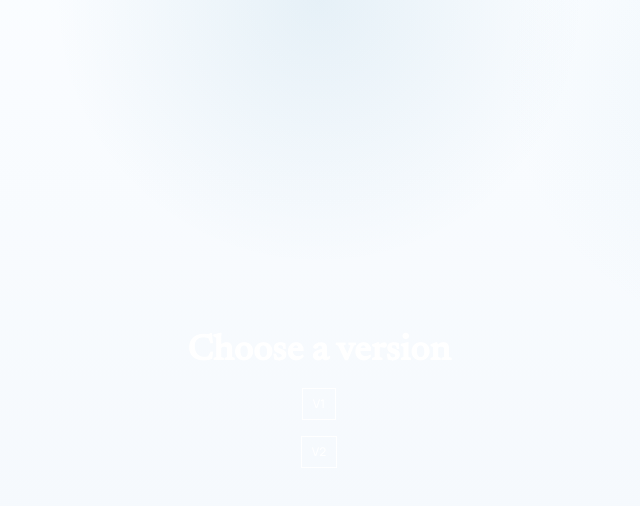
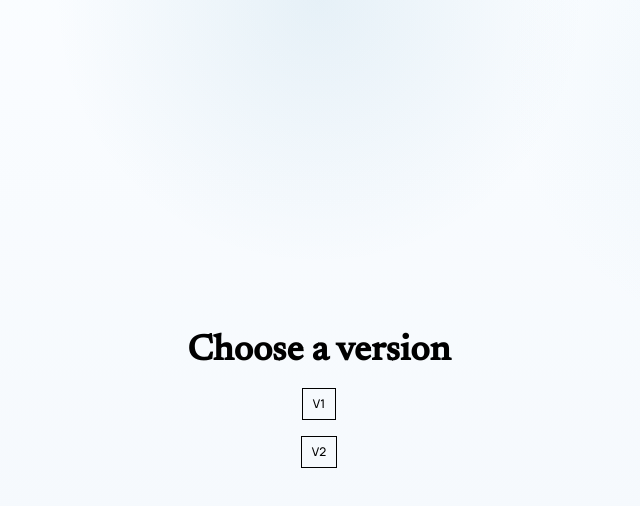
Before and after one commit to aditya04tripathi/plasmit, a Next.js app: page / in a window 1280 px wide. Shown: the top 506 px of the page, without its empty margins (321-961 px from the left). Built offline with nearby package versions, Linux system fonts and the light colour scheme.

Commit message:
refactor: simplify button styles and remove unnecessary classes

```diff
--- a/app/page.tsx
+++ b/app/page.tsx
@@ -3,18 +3,16 @@ import Link from "next/link"
 
 const IndexPage = () => {
   return (
-    <div className="flex h-screen flex-col items-center justify-center gap-4 bg-foreground text-foreground">
-      <h1 className="text-4xl font-bold text-background text-white">
-        Choose a version
-      </h1>
+    <div className="flex h-screen flex-col items-center justify-center gap-4">
+      <h1 className="text-4xl font-bold">Choose a version</h1>
       <Link href="/v1">
-        <Button className="border-white" variant={"outline"}>
-          <span className="text-white">V1</span>
+        <Button variant={"outline"}>
+          <span className="">V1</span>
         </Button>
       </Link>
       <Link href="/v2">
-        <Button className="border-white" variant={"outline"}>
-          <span className="text-white">V2</span>
+        <Button variant={"outline"}>
+          <span className="">V2</span>
         </Button>
       </Link>
     </div>
```
